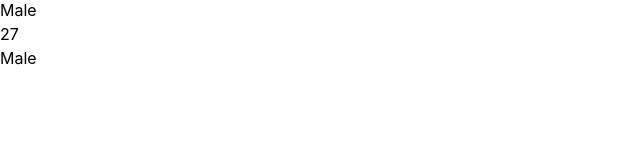
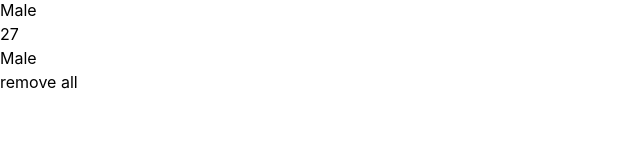
Before and after one commit to Ameer2000Mzori/Birthday-App-React, a React (Create React App) app: page / in a window 1280 px wide. Shown: the part 146-300 px from the top of the page, without its empty margins (0-640 px from the left). Built offline with nearby package versions, Linux system fonts and the light colour scheme.

Commit message:
added logic to show users from arry of objects also when remove all click all users will be removed and the title will change

```diff
--- a/src/component/Users.jsx
+++ b/src/component/Users.jsx
@@ -1,13 +1,16 @@
-import React, { useDebugValue } from 'react'
+import React, { useState, useRef } from 'react'
 import { userData } from './hooks/UsersData.js'
 
 const Users = () => {
+  const [users, setUsers] = useState(userData)
+  const userTitle = useRef(null)
+
   return (
     <>
       <div>
-        <h1>Users</h1>
+        <h1 ref={userTitle}>Users</h1>
         <ul>
-          {userData.map((user, indx) => {
+          {users.map((user, indx) => {
             return (
               <div key={user.indx}>
                 <li>{user.name} </li>
@@ -17,6 +20,14 @@ const Users = () => {
             )
           })}
         </ul>
+        <button
+          onClick={() => {
+            setUsers([])
+            userTitle.current.textContent = 'users removed successfully'
+          }}
+        >
+          remove all
+        </button>
       </div>
     </>
   )
```
